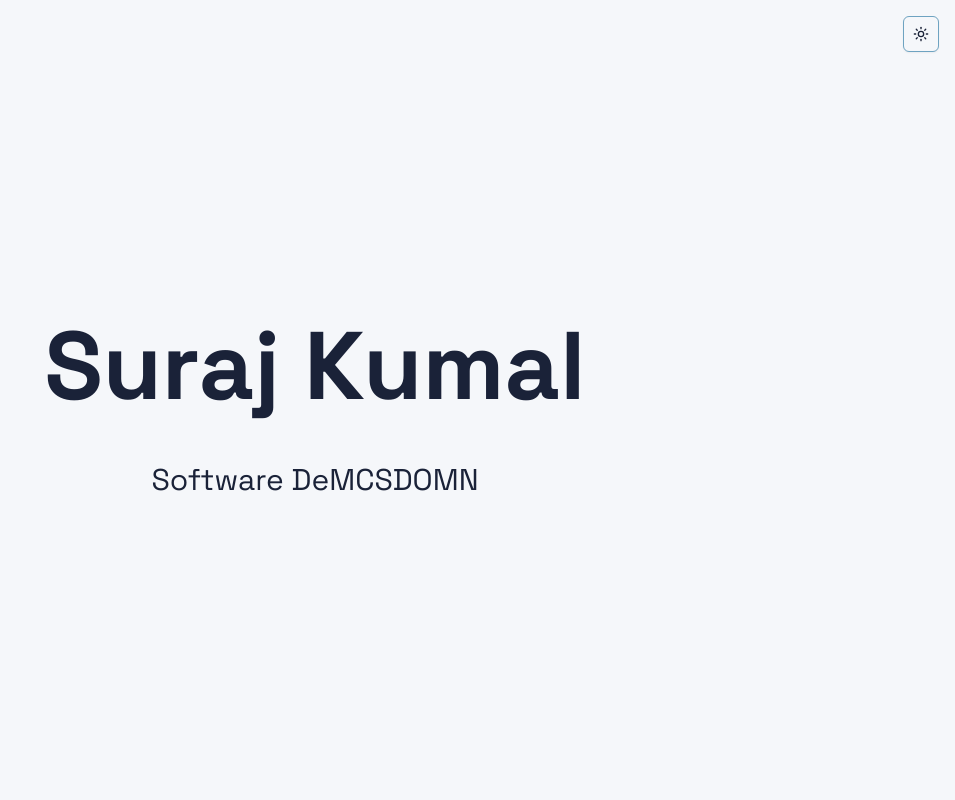
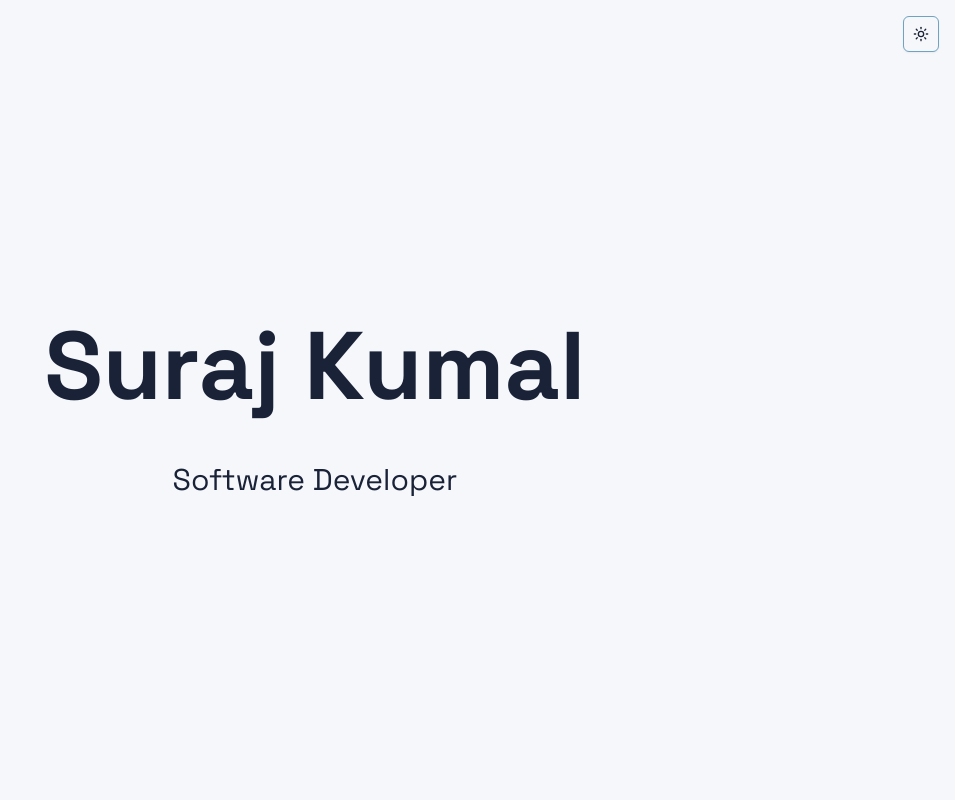
Before and after one commit to suraj-kumal/i-am-surajkumal, a Next.js app: page / in a window 1280 px wide. Shown: the top 800 px of the page, without its empty margins (325-1280 px from the left). Built offline with nearby package versions, Linux system fonts and the light colour scheme; no server answers.

Commit message:
Reduce animation duration from 2000ms to 1000ms

```diff
--- a/components/custom/me.tsx
+++ b/components/custom/me.tsx
@@ -16,7 +16,7 @@ const Me = () => {
     }
 
     let startTime = performance.now();
-    const duration = 2000;
+    const duration = 1000;
     const totalIterations = originalText.length;
 
     const animate = (currentTime: number) => {
```
